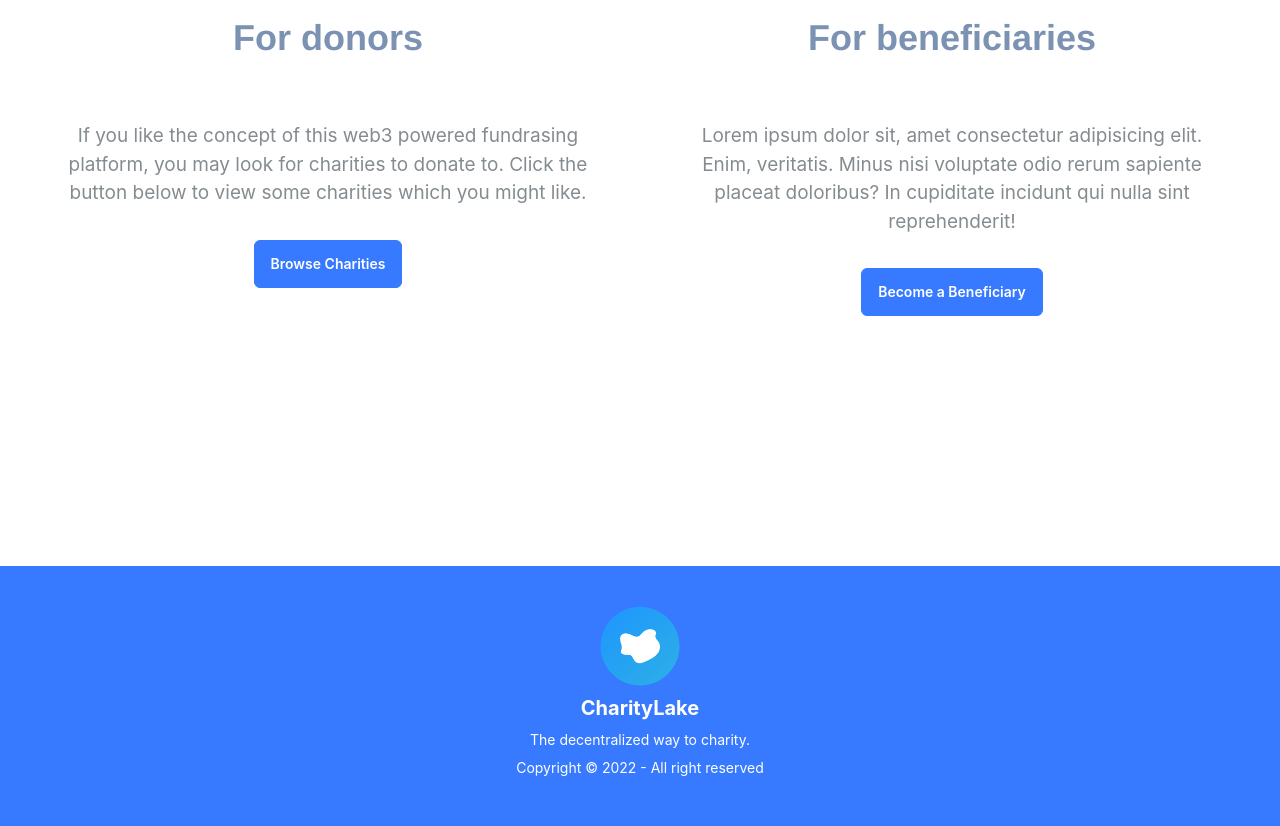
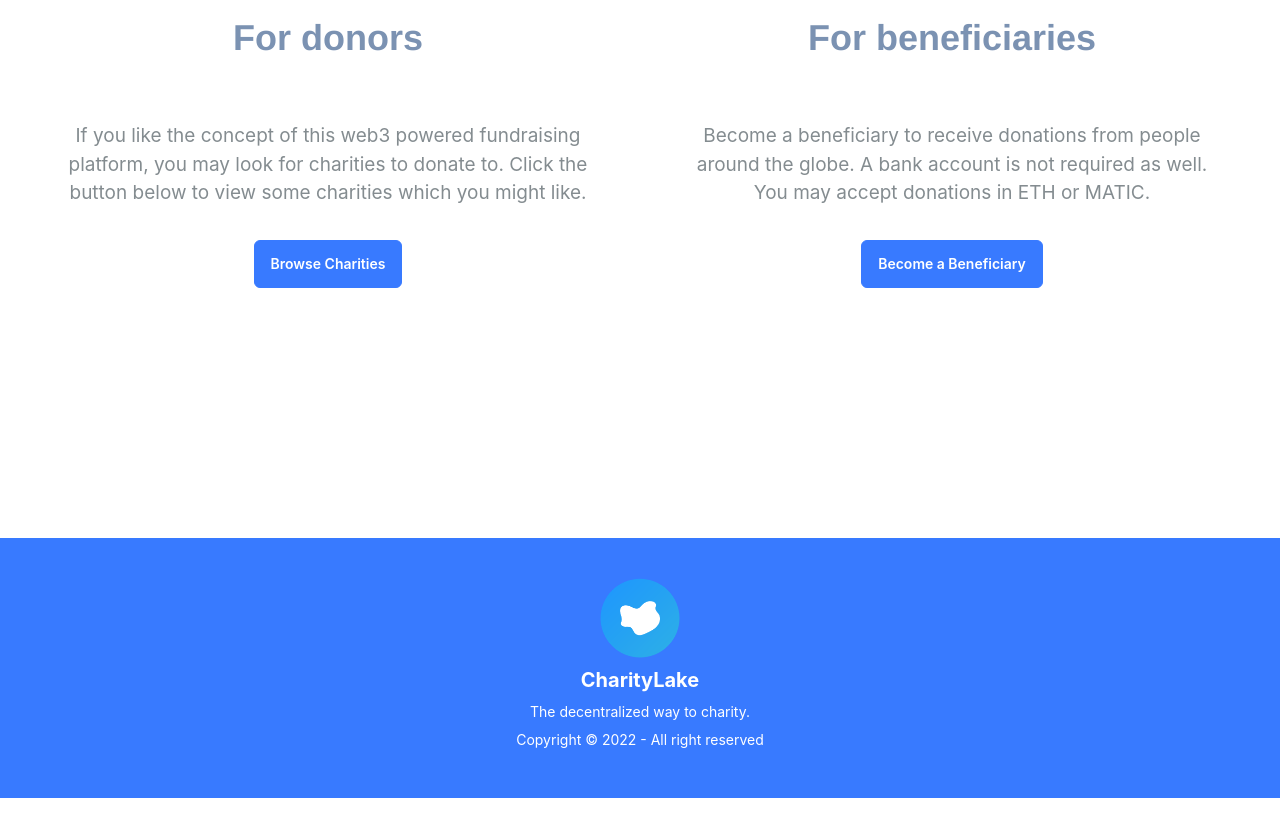
Before and after one commit to CarboxyDev/CharityLake, a Next.js app: page / in a window 1280 px wide. Shown: the part 3020-3846 px from the top of the page. After the commit the page ends 3818 px from the top, so only its background shows below. Built offline with nearby package versions, Linux system fonts and the light colour scheme; a web font is replaced by a local one.

Commit message:
Add latest changes

```diff
--- a/src/components/Home/GetStarted.tsx
+++ b/src/components/Home/GetStarted.tsx
@@ -18,7 +18,7 @@ const GetStarted = () => {
               </h1>
               <div className="pt-16 pb-8">
                 <p className="text-center font-inter text-[19px] text-gray">
-                  If you like the concept of this web3 powered fundrasing
+                  If you like the concept of this web3 powered fundraising
                   platform, you may look for charities to donate to. Click the
                   button below to view some charities which you might like.
                 </p>
@@ -39,7 +39,7 @@ const GetStarted = () => {
               </h1>
               <div className="pt-16 pb-8">
                 <p className="text-center font-inter text-[19px] text-gray">
-                  Lorem ipsum dolor sit, amet consectetur adipisicing elit. Enim, veritatis. Minus nisi voluptate odio rerum sapiente placeat doloribus? In cupiditate incidunt qui nulla sint reprehenderit!
+                  Become a beneficiary to receive donations from people around the globe. A bank account is not required as well. You may accept donations in ETH or MATIC.
                 </p>
               </div>
               <div className="flex w-full flex-col">
```
